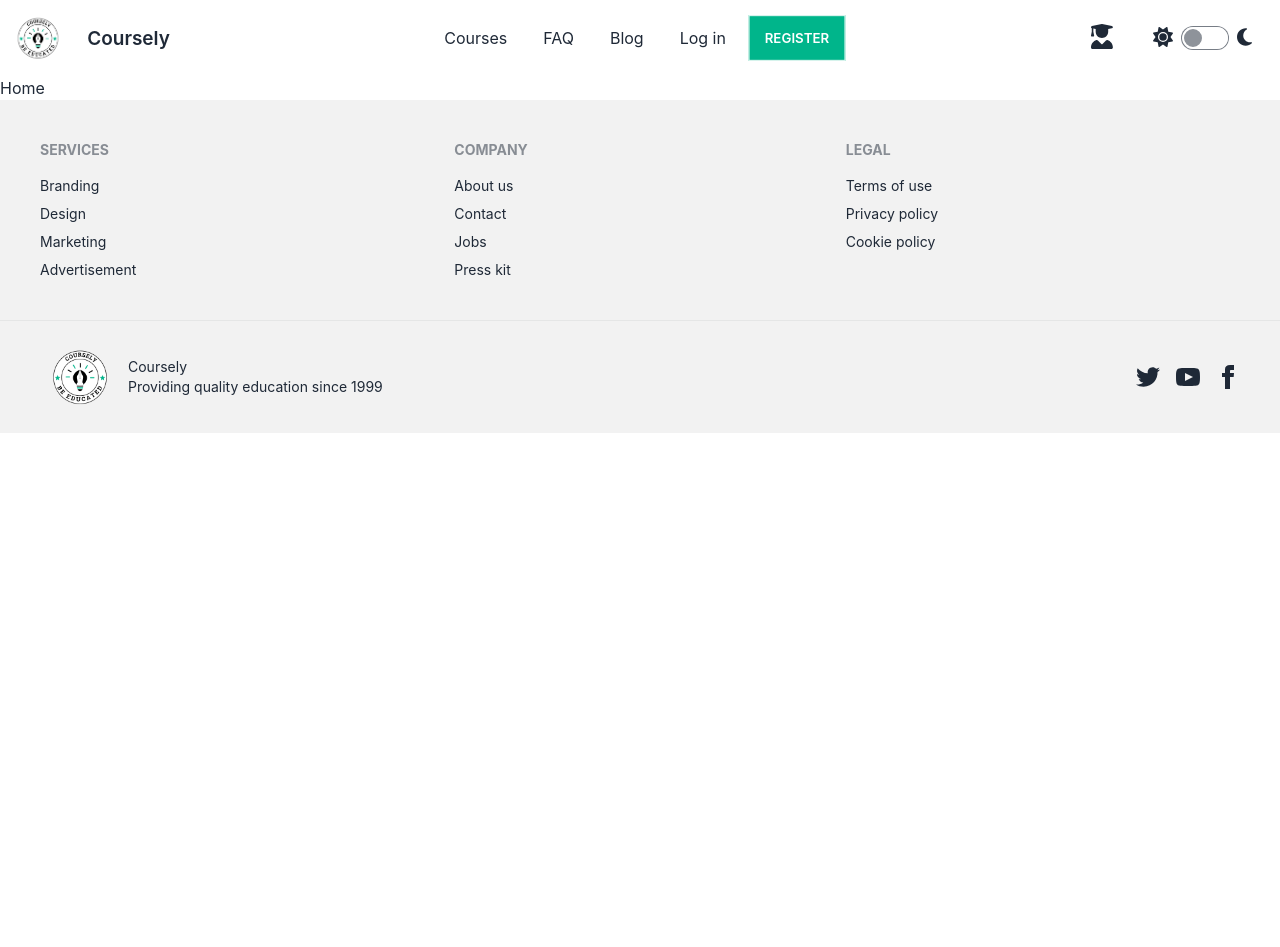
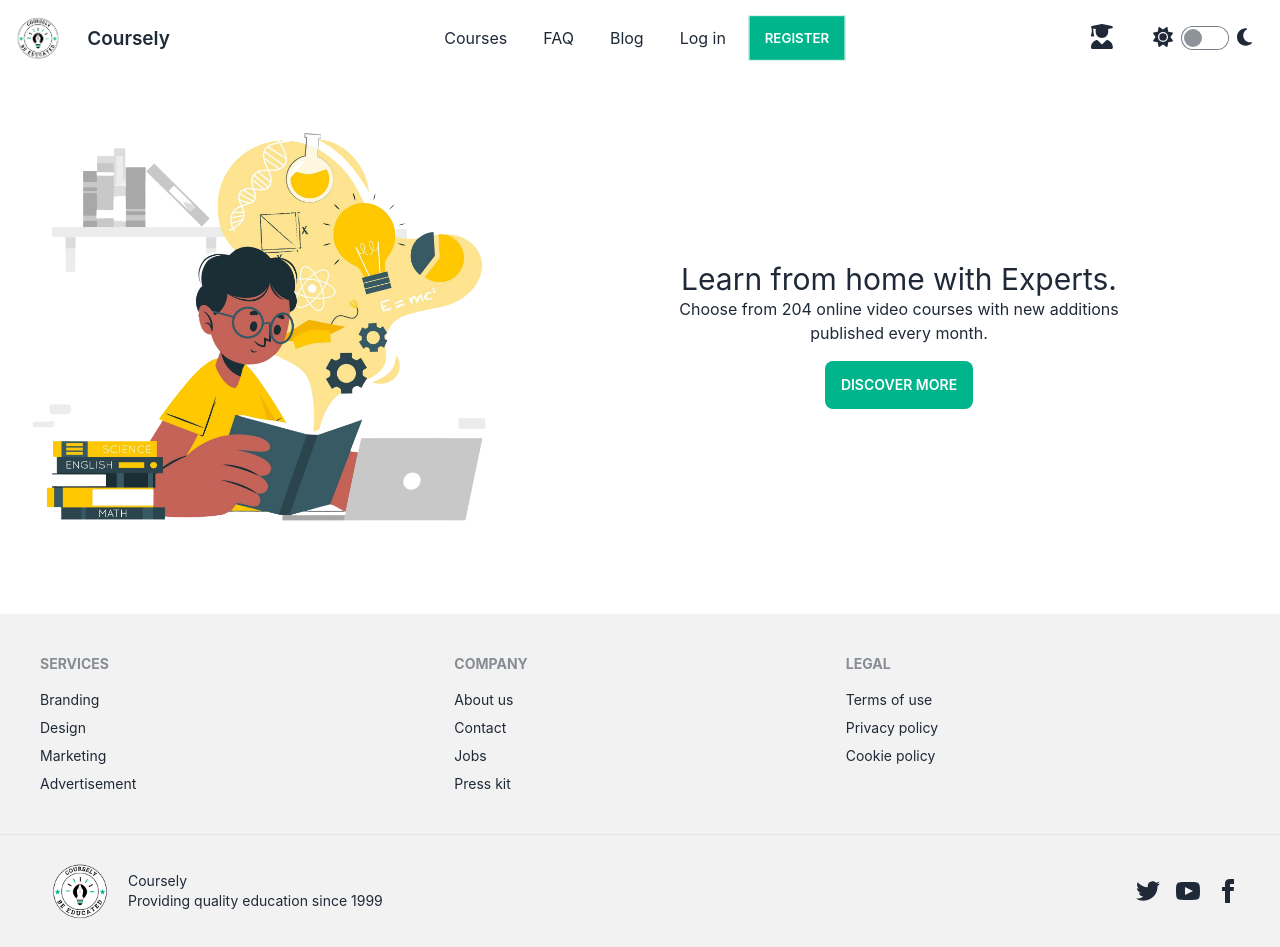
Before and after one commit to amanat-mahmud/Coursely, a React (Create React App) app: page / in a window 1280 px wide. Before the commit the page ends 800 px from the top, so only its background shows below. Built offline with nearby package versions, Linux system fonts and the light colour scheme.

Commit message:
Home added

```diff
--- /dev/null
+++ b/src/Pages/Home/Home.js
@@ -0,0 +1,21 @@
+import React from 'react';
+import hero from "../../assets/images/hero.png"
+const Home = () => {
+    return (
+        <div>
+            <div className='sm:block lg:flex justify-items-center items-center mb-5 md:mb:0'>
+            <div className='md:w-1/2'>
+            <img src={hero} alt="hero"/>
+            </div>
+            <div className='text-center'>
+                <h1 className='text-3xl'>Learn from home with Experts.</h1>
+                <p className='md:mx-40'>Choose from 204 online video courses with new additions published every month.</p>
+                <button className="btn bg-[#00b58b] border-none mt-4">Discover More</button>
+            </div>
+            </div>
+
+        </div>
+    );
+};
+
+export default Home;
--- a/src/Routes/Routes/Routes.js
+++ b/src/Routes/Routes/Routes.js
@@ -8,6 +8,7 @@ import SingleCourse from "../../Pages/SingleCourse/SingleCourse";
 import Register from "../../Pages/Sign In/Register/Register"
 import FAQ from "../../Pages/FAQ/FAQ"
 import Blog from "../../Pages/Blog/Blog"
+import Home from "../../Pages/Home/Home";
 export const route = createBrowserRouter([
     {
         path:'/',
@@ -15,7 +16,7 @@ export const route = createBrowserRouter([
         children:[
             {
                 path:'/',
-                element:<div>Home</div>
+                element:<Home></Home>
             },
             {
                 path:'/courses',
```
